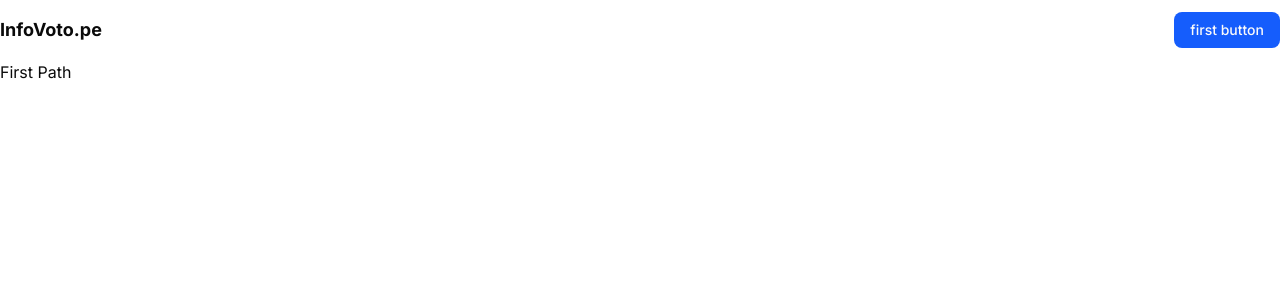
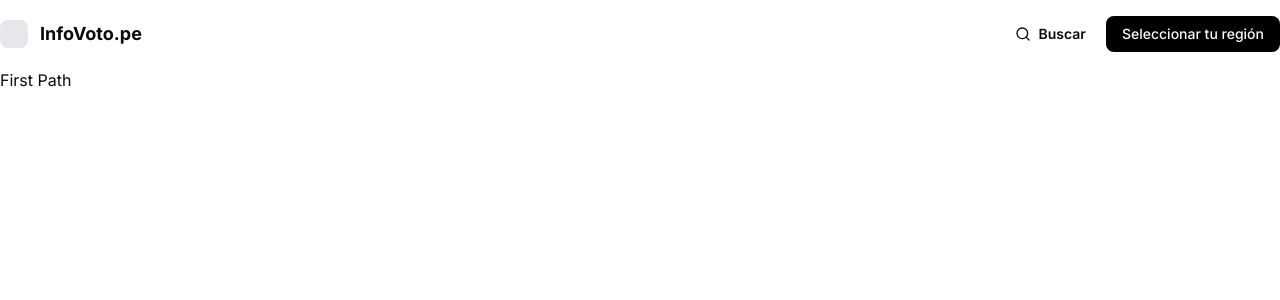
Before and after one commit to danielsanchez18/infovoto.pe, a Next.js app: page / in a window 1280 px wide. Shown: the top 300 px of the page. Built offline with nearby package versions, Linux system fonts and the light colour scheme.

Commit message:
fix: update primary color in globals.css and improve Navbar layout

```diff
--- a/src/app/globals.css
+++ b/src/app/globals.css
@@ -9,7 +9,7 @@
   --font-sans: var(--font-geist-sans);
   --font-mono: var(--font-geist-mono);
 
-  --color-primary: #155dfc;
+  --color-primary: #000000;
 
   --color-sidebar-ring: var(--sidebar-ring);
 
--- a/src/components/navbar/Navbar.tsx
+++ b/src/components/navbar/Navbar.tsx
@@ -1,27 +1,32 @@
 import Link from "next/link";
-import React from "react";
 import { Button } from "../ui/button";
+import { Search } from "lucide-react";
 
 export const Navbar = () => {
   return (
-    <nav className="flex items-center gap-x-3 justify-between py-3">
+    <nav className="flex items-center gap-x-3 justify-between py-4">
 
       {/* Logo */}
-      <Link href="/">
+      <Link href="/" className="flex items-center gap-x-3">
+        <div className="size-7 rounded-md bg-gray-200"></div>
         <p className="font-bold text-lg">InfoVoto.pe</p>
       </Link>
 
-      {/* Menu Options */}
-      <div>
+      {/* Menú de opciones */}
+      <div className="flex items-center gap-x-5">
 
-        {/* Icon Search */}
+        {/* Botón de Buscar */}
+        <button className="flex items-center gap-x-2 text-sm font-semibold">
+          <Search size={16} />
+          <p>Buscar</p>
+        </button>
+
+        {/* Seleccionar tu región */}
         <Button>
-            first button
+          Seleccionar tu región
         </Button>
 
       </div>
-
-
     </nav>
   );
 };
```
